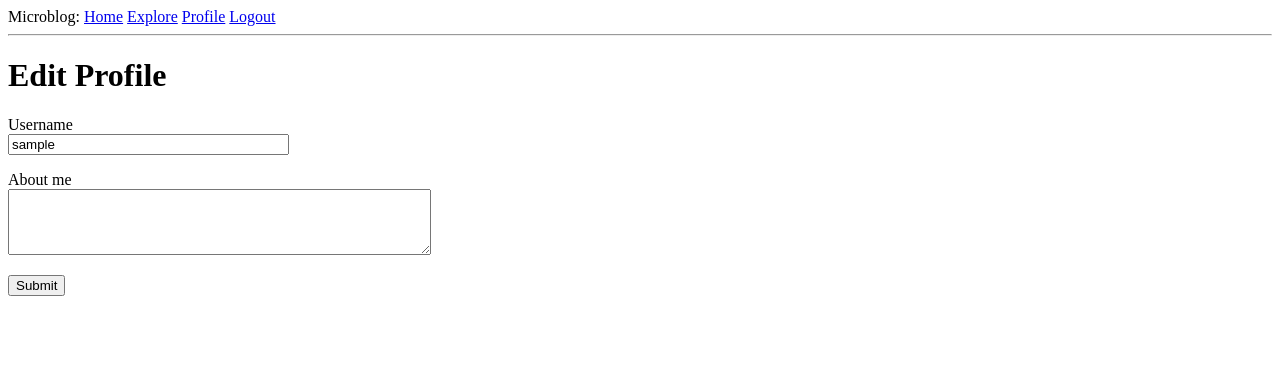
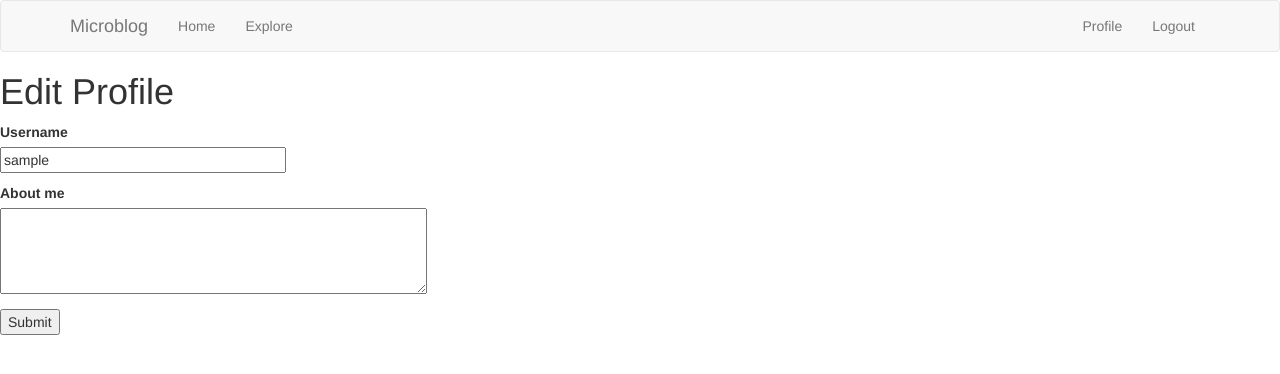
Before and after one commit to ozlop/the-flask-mega-tutorial, a Flask app: page /edit_profile in a window 1280 px wide. Shown: the top 374 px of the page. Run offline with Flask 2, Linux system fonts and the light colour scheme; the visitor is signed in with stand-in values (Sample User, id 1); data comes from the database, SQL or seed files in the repository; some libraries are stand-ins or nearby versions.

Commit message:
Redesign base template to use Bootstrap

```diff
--- a/app/templates/base.html
+++ b/app/templates/base.html
@@ -1,38 +1,50 @@
-<!DOCTYPE html>
-<html>
-  <head>
-    {% if title %}
-    <title>{{ title }} - Microblog</title>
+{% extends 'bootstrap/base.html' %}
+
+{% block title %}
+    {% if title %}{{ title }} - Microblog</title>{% else %}Welcome to Microblog{% endif %}
+{% endblock %}
+
+{% block navbar %}
+    <nav class="navbar navbar-default">
+        <div class="container">
+            <div class="navbar-header">
+                <button type="button" class="navbar-toggle collapsed" data-toggle="collapse" data-target="#bs-example-navbar-collapse-1" aria-expanded="false">
+                    <span class="sr-only">Toggle navigation</span>
+                    <span class="icon-bar"></span>
+                    <span class="icon-bar"></span>
+                    <span class="icon-bar"></span>
+                </button>
+                <a class="navbar-brand" href="{{ url_for('index') }}">Microblog</a>
+            </div>
+            <div class="collapse navbar-collapse" id="bs-example-navbar-collapse-1">
+                <ul class="nav navbar-nav">
+                    <li><a href="{{ url_for('index') }}">Home</a></li>
+                    <li><a href="{{ url_for('explore') }}">Explore</a></li>
+                </ul>
+                <ul class="nav navbar-nav navbar-right">
+                    {% if current_user.is_anonymous %}
+                    <li><a href="{{ url_for('login') }}">Login</a></li>
                     {% else %}
-    <title>Welcome to Microblog</title>
+                    <li><a href="{{ url_for('user', username=current_user.username) }}">Profile</a></li>
+                    <li><a href="{{ url_for('logout') }}">Logout</a></li>
                     {% endif %}
-  </head>
-  <body>
+                </ul>
+            </div>
+        </div>
+    </nav>
+{% endblock %}
 
-      <div>
-          Microblog:
-          <a href="{{ url_for('index') }}">Home</a>
-          {% if current_user.is_anonymous %}
-          <a href="{{ url_for('login') }}">Login</a>
-          {% else %}
-          <a href="{{ url_for('explore') }}">Explore</a>
-          <a href="{{ url_for('user', username=current_user.username) }}">Profile</a>
-          <a href="{{ url_for('logout') }}">Logout</a>
-          {% endif %}
-      </div>
-
-      <hr>
+{% block content %}
+    <div class="container">
         {% with messages = get_flashed_messages() %}
         {% if messages %}
-      <ul>
             {% for message in messages %}
-          <li>{{ message }}</li>
+            <div class="alert alert-info" role="alert">{{ message }}</div>
             {% endfor %}
-      </ul>
         {% endif %}
         {% endwith %}
-      {% block content %}{% endblock %}
+
+        {# application content needs to be provided in the app_content block #}
+        {% block app_content %}{% endblock %}
     </div>
-
-  </body>
-</html>
+{% endblock %}
```
Lines whose indentation alone changed are shown as unchanged.
